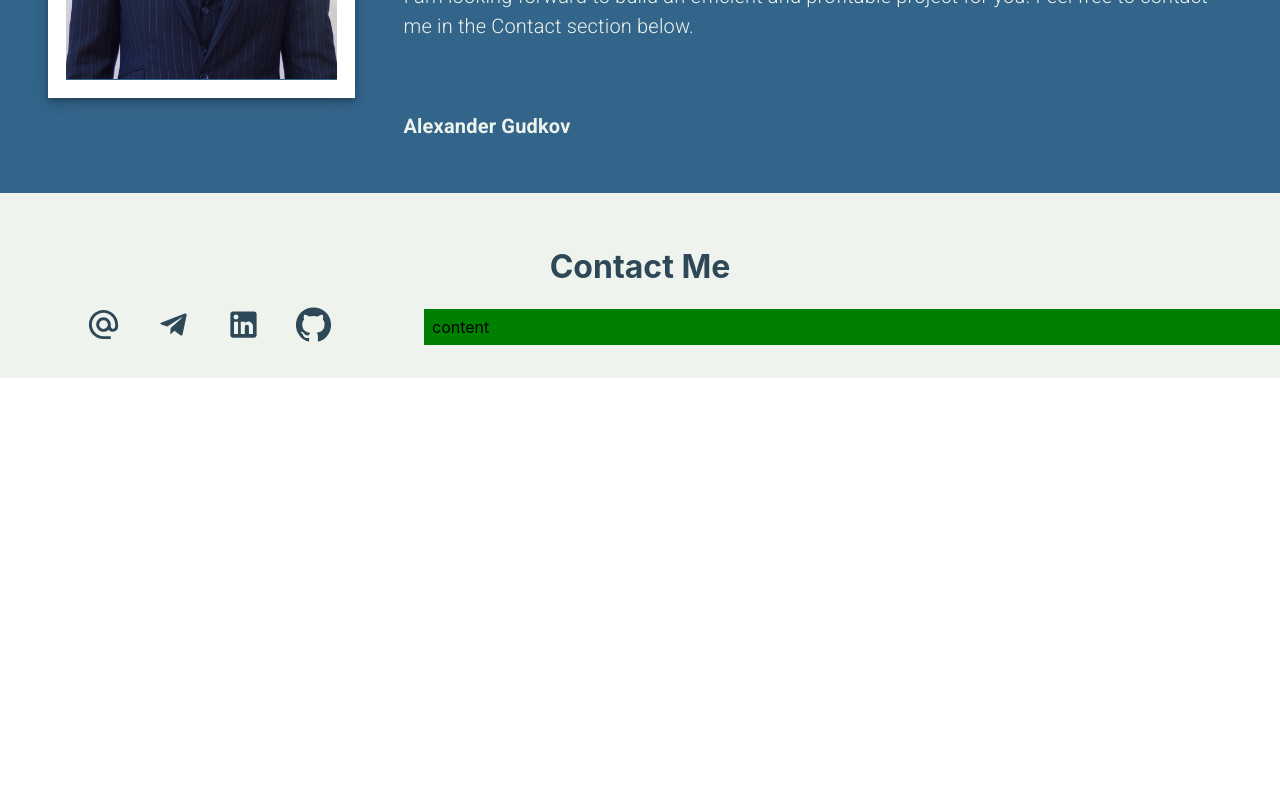
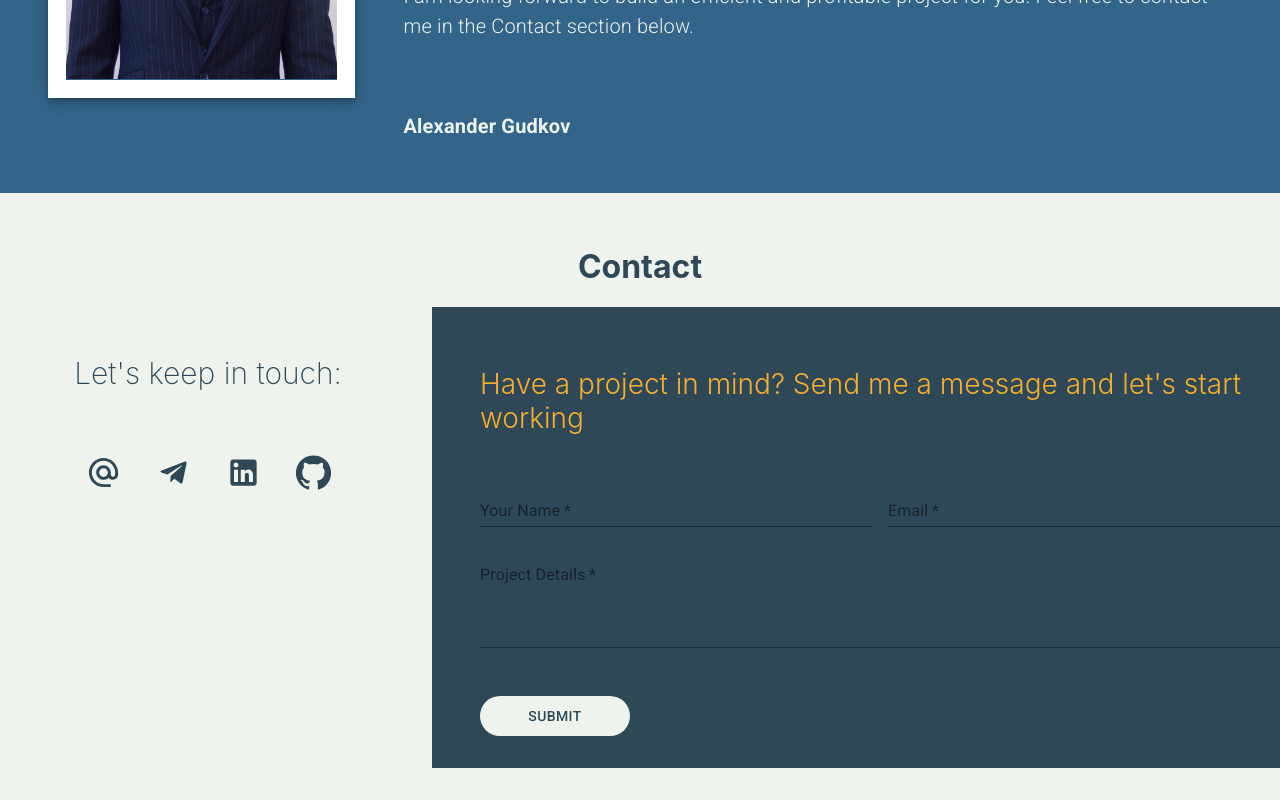
Before and after one commit to Velomaster/my-website, a React (Create React App) app: page / in a window 1280 px wide. Shown: the part 2681-3481 px from the top of the page. Before the commit the page ends 3059 px from the top, so only its background shows below. Built offline with nearby package versions, Linux system fonts and the light colour scheme; a web font is replaced by a local one.

Commit message:
add contact form, minor fixes

```diff
--- a/package.json
+++ b/package.json
@@ -10,6 +10,7 @@
     "@testing-library/user-event": "^12.8.3",
     "react": "^17.0.2",
     "react-dom": "^17.0.2",
+    "react-hook-form": "^7.1.1",
     "react-material-ui-carousel": "^2.2.4",
     "react-router-dom": "^5.2.0",
     "react-scripts": "4.0.3",
--- a/src/Components/Contact/Contact.js
+++ b/src/Components/Contact/Contact.js
@@ -4,7 +4,7 @@ import TelegramIcon from '@material-ui/icons/Telegram';
 import AlternateEmailIcon from '@material-ui/icons/AlternateEmail';
 import LinkedInIcon from '@material-ui/icons/LinkedIn';
 import GitHubIcon from '@material-ui/icons/GitHub';
-
+import ContactForm from '../ContactForm/ContactForm';
 
 const useStyles = makeStyles(() => ({
     root: {
@@ -22,18 +22,24 @@ const useStyles = makeStyles(() => ({
         color: "#2F4858",
         textAlign: "center",
         textDecoration: "none",
-
+    },
+    iconsTitle: {
+        marginBottom: "4rem",
+        marginTop: "3rem",
+        fontSize: "30px",
+        fontWeight: "200",
     }
 }));
 
-const ContactForm = () => {
+const Contact = () => {
     const classes = useStyles();
 
     return (
         <div className={classes.root}>
-            <h1 className={classes.title}>Contact Me</h1>
-            <Grid container spacing={2} justify="center" alignItems="center">
+            <h1 className={classes.title}>Contact</h1>
+            <Grid container spacing={2} justify="center" alignItems="flex-start" >
                 <Grid item xs={4} className={classes.icons}>
+                        <h3 className={classes.iconsTitle}>Let's keep in touch:</h3>
                         <Link
                             href="mailto: gudkov.alex11@gmail.com" >
                                 <AlternateEmailIcon fontSize="large" style={{color: "#2F4858", cursor: "pointer"}}/>
@@ -57,12 +63,12 @@ const ContactForm = () => {
                             <GitHubIcon fontSize="large" style={{marginLeft: "35px", color: "#2F4858", cursor: "pointer"}}/>
                         </Link>
                 </Grid>
-                <Grid item xs={8} style={{backgroundColor: "green"}}>
-                <div>content</div>
+                <Grid item xs={8}>
+                    <ContactForm />
                 </Grid>
             </Grid>
         </div>
     )
 };
 
-export default ContactForm;
+export default Contact;
--- /dev/null
+++ b/src/Components/ContactForm/ContactForm.js
@@ -0,0 +1,113 @@
+import React from "react";
+import { useForm, Controller } from "react-hook-form";
+import { TextField, Grid, Button, makeStyles } from "@material-ui/core";
+
+const useStyles = makeStyles(() => ({
+    root: {
+        backgroundColor: "#2F4858",
+
+    },
+    subtitle: {
+        paddingTop: "2rem",
+        paddingLeft: "3rem",
+        color: "#F6AE2D",
+        fontWeight: "300",
+        fontSize: "28px"
+    },
+    form: {
+        paddingTop: "1rem",
+        paddingLeft: "3rem",
+
+    },
+    input: {
+        color: "white",
+        fontSize: "40px"
+    },
+    button: {
+        color: "#2F4858",
+        backgroundColor: "#eef4ed",
+        borderRadius: "20px",
+        width: "150px",
+        height: "40px",
+        marginBottom: "2rem"
+    }
+}))
+const ContactForm = () => {
+    const classes = useStyles();
+
+    const { control, handleSubmit } = useForm();
+
+    const onSubmit = (data) => {
+        console.log(JSON.stringify(data));
+      };
+
+    return (
+        <Grid container className={classes.root}>
+            <Grid item xs={12} >
+                <h3 className={classes.subtitle}>Have a project in mind? Send me a message and let's start working</h3>
+
+            </Grid>
+            <Grid item xs={12}>
+                <form className={classes.form} noValidate autoComplete="off" onSubmit={handleSubmit(onSubmit)}>
+
+                        <Grid container spacing={2}>
+                            <Grid item sm={12} md={6}>
+                                <Controller
+                                    control={control}
+                                    name="name"
+                                    defaultValue=""
+                                    render={({ field }) =>
+                                        <TextField {...field}
+                                            id="name"
+                                            fullWidth
+                                            required
+                                            label="Your Name"
+                                            className={classes.input}
+                                        />}
+                                />
+                            </Grid>
+                            <Grid item sm={12} md={6}>
+                            <Controller
+                                    control={control}
+                                    name="email"
+                                    defaultValue=""
+                                    render={({ field }) =>
+                                        <TextField {...field}
+                                            id="email"
+                                            fullWidth
+                                            required
+                                            label="Email"
+                                            className={classes.input}
+                                        />}
+                                />
+                            </Grid>
+                            <Grid item xs={12}>
+                            <Controller
+                                    control={control}
+                                    name="projectDetails"
+                                    defaultValue=""
+                                    render={({ field }) =>
+                                        <TextField {...field}
+                                            id="projectDetails"
+                                            fullWidth
+                                            required
+                                            multiline
+                                            rows={4}
+                                            rowsMax={4}
+                                            label="Project Details"
+                                            style={{marginBottom: "2rem"}}
+                                            className={classes.input}
+                                        />}
+                                />
+                            </Grid>
+                            <Grid item xs={12}>
+                                <Button disableElevation variant="contained" className={classes.button} type="submit">Submit</Button>
+                            </Grid>
+                        </Grid>
+                </form>
+            </Grid>
+        </Grid>
+    )
+};
+
+export default ContactForm;
--- a/src/Components/Main/Main.js
+++ b/src/Components/Main/Main.js
@@ -41,7 +41,7 @@ const useStyles = makeStyles((theme) => ({
 }));
 
 const Main = () => {
-    const classes = useStyles()
+    const classes = useStyles();
     return (
         <div className={classes.body}>
 
```
Also changed, not shown: 1 other file (tests, documents, lock files or other folders).
